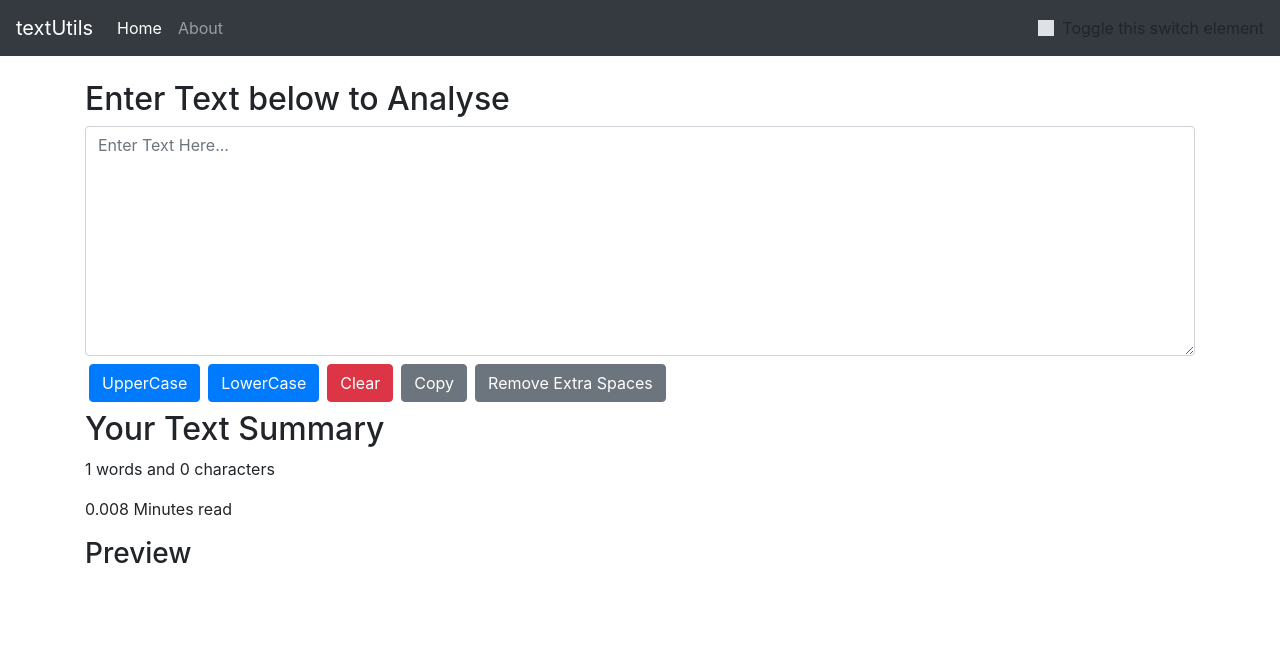
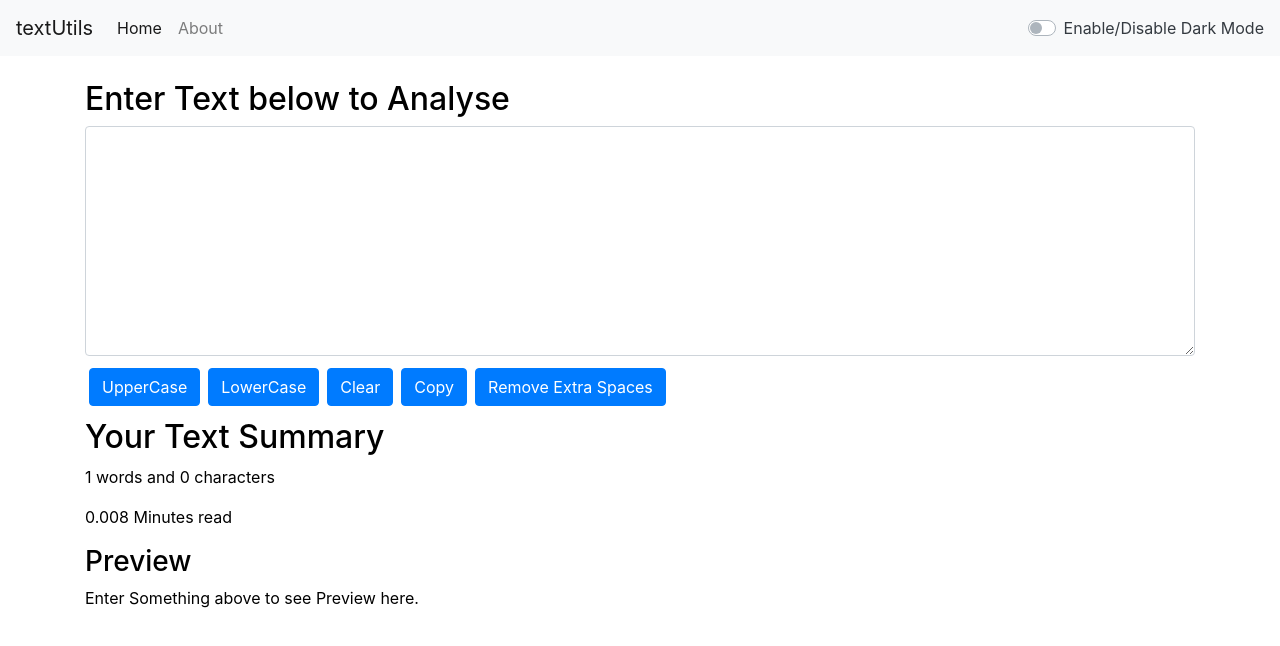
Before and after one commit to khanabdul7/react_textUtilz, a React (Create React App) app: page / in a window 1280 px wide. Shown: the top 646 px of the page. Built offline with nearby package versions, Linux system fonts and the light colour scheme.

Commit message:
Added Dark mode and minor changes

```diff
--- a/public/index.html
+++ b/public/index.html
@@ -1,14 +1,12 @@
 <!DOCTYPE html>
 <html lang="en">
+
 <head>
   <meta charset="utf-8" />
   <link rel="icon" href="%PUBLIC_URL%/favicon.ico" />
   <meta name="viewport" content="width=device-width, initial-scale=1" />
   <meta name="theme-color" content="#000000" />
-    <meta
-      name="description"
-      content="Web site created using create-react-app"
-    />
+  <meta name="description" content="Web site created using create-react-app" />
   <link rel="apple-touch-icon" href="%PUBLIC_URL%/logo192.png" />
   <!--
       manifest.json provides metadata used when your web app is installed on a
@@ -24,9 +22,12 @@
       work correctly both with client-side routing and a non-root public URL.
       Learn how to configure a non-root public URL by running `npm run build`.
     -->
-    <link rel="stylesheet" href="https://cdn.jsdelivr.net/npm/bootstrap@4.0.0/dist/css/bootstrap.min.css" integrity="sha384-Gn5384xqQ1aoWXA+058RXPxPg6fy4IWvTNh0E263XmFcJlSAwiGgFAW/dAiS6JXm" crossorigin="anonymous">
+  <link rel="stylesheet" href="https://cdn.jsdelivr.net/npm/bootstrap@4.2.1/dist/css/bootstrap.min.css"
+    integrity="sha384-GJzZqFGwb1QTTN6wy59ffF1BuGJpLSa9DkKMp0DgiMDm4iYMj70gZWKYbI706tWS" crossorigin="anonymous">
+  <!-- <link rel="stylesheet" href="https://cdn.jsdelivr.net/npm/bootstrap@4.0.0/dist/css/bootstrap.min.css" integrity="sha384-Gn5384xqQ1aoWXA+058RXPxPg6fy4IWvTNh0E263XmFcJlSAwiGgFAW/dAiS6JXm" crossorigin="anonymous"> -->
   <title>React App</title>
 </head>
+
 <body>
   <noscript>You need to enable JavaScript to run this app.</noscript>
   <div id="root"></div>
@@ -41,8 +42,15 @@
       To create a production bundle, use `npm run build` or `yarn build`.
     -->
   <!-- <script src="https://cdn.jsdelivr.net/npm/bootstrap@5.3.0-alpha1/dist/js/bootstrap.bundle.min.js" integrity="sha384-w76AqPfDkMBDXo30jS1Sgez6pr3x5MlQ1ZAGC+nuZB+EYdgRZgiwxhTBTkF7CXvN" crossorigin="anonymous"></script> -->
-    <script src="https://code.jquery.com/jquery-3.2.1.slim.min.js" integrity="sha384-KJ3o2DKtIkvYIK3UENzmM7KCkRr/rE9/Qpg6aAZGJwFDMVNA/GpGFF93hXpG5KkN" crossorigin="anonymous"></script>
-    <script src="https://cdn.jsdelivr.net/npm/popper.js@1.12.9/dist/umd/popper.min.js" integrity="sha384-ApNbgh9B+Y1QKtv3Rn7W3mgPxhU9K/ScQsAP7hUibX39j7fakFPskvXusvfa0b4Q" crossorigin="anonymous"></script>
-<script src="https://cdn.jsdelivr.net/npm/bootstrap@4.0.0/dist/js/bootstrap.min.js" integrity="sha384-JZR6Spejh4U02d8jOt6vLEHfe/JQGiRRSQQxSfFWpi1MquVdAyjUar5+76PVCmYl" crossorigin="anonymous"></script>
+  <script src="https://code.jquery.com/jquery-3.3.1.slim.min.js"
+    integrity="sha384-q8i/X+965DzO0rT7abK41JStQIAqVgRVzpbzo5smXKp4YfRvH+8abtTE1Pi6jizo"
+    crossorigin="anonymous"></script>
+  <script src="https://cdn.jsdelivr.net/npm/popper.js@1.14.6/dist/umd/popper.min.js"
+    integrity="sha384-wHAiFfRlMFy6i5SRaxvfOCifBUQy1xHdJ/yoi7FRNXMRBu5WHdZYu1hA6ZOblgut"
+    crossorigin="anonymous"></script>
+  <script src="https://cdn.jsdelivr.net/npm/bootstrap@4.2.1/dist/js/bootstrap.min.js"
+    integrity="sha384-B0UglyR+jN6CkvvICOB2joaf5I4l3gm9GU6Hc1og6Ls7i6U/mkkaduKaBhlAXv9k"
+    crossorigin="anonymous"></script>
 </body>
+
 </html>
--- a/src/App.js
+++ b/src/App.js
@@ -2,12 +2,27 @@
 // import About from './components/About';
 import Navbar from './components/Navbar';
 import TextForm from './components/TextForm';
+import React, {useState} from 'react';
 
 function App() {
+
+  const [mode, setMode] = useState("light");
+
+  const toggleMode = () => {
+      if(mode === "light"){
+          setMode("dark");
+          document.body.style.backgroundColor = "#03162a";
+      }
+      else{
+          setMode("light");
+          document.body.style.backgroundColor = "white";
+      }
+  }
+
   return (
     <div>
-      <Navbar title='textUtils' /><br/>
-      <TextForm heading='Enter Text below to Analyse'/>
+      <Navbar title='textUtils' mode={mode} toggleMode={toggleMode}/><br/>
+      <TextForm heading='Enter Text below to Analyse' mode={mode} />
       {/* <About/> */}
     </div>
   );
--- a/src/components/Navbar.js
+++ b/src/components/Navbar.js
@@ -2,12 +2,11 @@ import PropTypes from 'prop-types';
 
 let Navbar = (props) => {
     return (
-        <nav className="navbar navbar-expand-lg navbar-dark bg-dark">
+        <nav className={`navbar navbar-expand-lg navbar-${props.mode} bg-${props.mode}`}>
             <a className="navbar-brand" href="/">{props.title}</a>
             <button className="navbar-toggler" type="button" data-toggle="collapse" data-target="#navbarSupportedContent" aria-controls="navbarSupportedContent" aria-expanded="false" aria-label="Toggle navigation">
                 <span className="navbar-toggler-icon"></span>
             </button>
-
             <div className="collapse navbar-collapse" id="navbarSupportedContent">
                 <ul className="navbar-nav mr-auto">
                     <li className="nav-item active">
@@ -18,9 +17,9 @@ let Navbar = (props) => {
                     </li>
                 </ul>
             </div>
-            <div className="custom-control custom-switch">
-                <input type="checkbox" className="custom-control-input" id="customSwitch1" />
-                <label className="custom-control-label" htmlFor="customSwitch1">Toggle this switch element</label>
+            <div className={`custom-control custom-switch text-${props.mode==='light'?'dark':'light'}`}>
+                <input type="checkbox" onClick={props.toggleMode} className="custom-control-input" id="customSwitch1" />
+                <label className="custom-control-label" htmlFor="customSwitch1">Enable/Disable Dark Mode</label>
             </div>
         </nav>
     )
@@ -33,6 +32,6 @@ Navbar.propTypes = {
 
 Navbar.defaultProps = {
     title: 'set title here'
-}
+};
 
 export default Navbar;
--- a/src/components/TextForm.js
+++ b/src/components/TextForm.js
@@ -35,23 +35,23 @@ let Form = (props) => {
 
   return (
     <>
-      <div className="container">
+      <div className="container" style={{color: props.mode==="light"?"black":"white"}}>
         <h2>{props.heading}</h2>
-        <textarea className="form-control my-2" placeholder="Enter Text Here..." value={Text} onChange={handleChange} id="txtArea" rows="9"></textarea>
-        <button className="btn btn-primary mx-1" onClick={handleUpClick} >UpperCase</button>
-        <button className="btn btn-primary mx-1" onClick={handleLoClick} >LowerCase</button>
-        <button className="btn btn-danger mx-1" onClick={handleClear} >Clear</button>
-        <button className="btn btn-secondary mx-1" onClick={handleCopy} >Copy</button>
-        <button className="btn btn-secondary mx-1" onClick={handleExtraSpaces} >Remove Extra Spaces</button>
+        <textarea className="form-control my-2" value={Text} onChange={handleChange} id="txtArea" rows="9" style={{backgroundColor: props.mode==="light"?"white":"#03162a", color: props.mode==="light"?"black":"white"}}></textarea>
+        <button className="btn btn-primary mx-1 my-1" onClick={handleUpClick} >UpperCase</button>
+        <button className="btn btn-primary mx-1 my-1" onClick={handleLoClick} >LowerCase</button>
+        <button className="btn btn-primary mx-1 my-1" onClick={handleClear} >Clear</button>
+        <button className="btn btn-primary mx-1 my-1" onClick={handleCopy} >Copy</button>
+        <button className="btn btn-primary mx-1 my-1" onClick={handleExtraSpaces} >Remove Extra Spaces</button>
 
 
       </div>
-      <div className="container my-2">
+      <div className="container my-2" style={{color: props.mode==="light"?"black":"white"}}>
         <h2>Your Text Summary</h2>
         <p>{Text.split(" ").length} words and {Text.length} characters</p>
         <p>{0.008 * Text.split(" ").length} Minutes read</p>
         <h3>Preview</h3>
-        <p>{Text}</p>
+        <p>{Text.length>0?Text:"Enter Something above to see Preview here."}</p>
       </div>
     </>
   );
```
Lines whose indentation alone changed are shown as unchanged.
